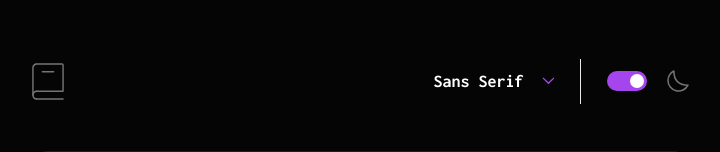
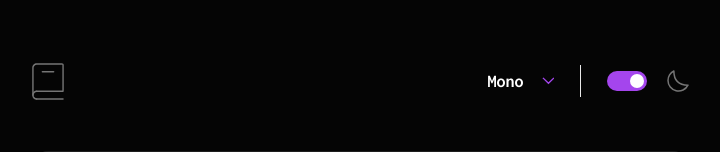
Before and after one commit to kanae367/dictionary-app, a React (Vite) app: page / in a window 1280 px wide. Shown: the top 152 px of the page, without its empty margins (280-1000 px from the left). Built offline with nearby package versions, Linux system fonts and the light colour scheme.

Commit message:
Реализован попап смены шрифта

```diff
--- a/src/App.scss
+++ b/src/App.scss
@@ -39,17 +39,24 @@
 }
 
 .fonts-select{
+    position: relative;
+    display: flex;
+    align-items: center;
+    color: var(--light-black);
+
+    &__text{
+        font-size: var(--body-small-size);
+        line-height: var(--body-medium-line);
+        position: relative;
+        font-weight: bold;
+        word-break: keep-all;
         display: flex;
         flex-shrink: 0;
         gap: 16px;
         align-items: center;
-    position: relative;
+        cursor: pointer;
 
-    @media screen and (min-width: 768px) {
-        gap: 18px;
-    }
-
-    &::after{
+        &::after {
             position: absolute;
             content: '';
             top: -4px;
@@ -63,14 +70,9 @@
             }
         }
 
-    &__text{
-        font-size: var(--body-small-size);
-        line-height: var(--body-medium-line);
-        font-weight: bold;
-        word-break: keep-all;
-
         @media screen and (min-width: 768px) {
             font-size: var(--body-medium-size);
+            gap: 18px;
         }
     }
 
@@ -106,7 +108,7 @@
             transform: translateX(20px);
         }
 
-        &:checked+.slider{
+        &:checked+.slider, &:hover+.slider{
             background-color: var(--purple);
         }
     }
--- a/src/App.tsx
+++ b/src/App.tsx
@@ -1,11 +1,11 @@
 import { useState } from 'react'
 import { SubmitHandler, useForm } from 'react-hook-form';
 import book from './assets/icon_book.svg';
-import arrow from './assets/icon_arrow.svg';
 import moon from './assets/icon_moon.svg';
 import link from './assets/icon_link.svg';
 import getWord from './getWord.ts';
 import WordMeaning from './WordMeaning.tsx';
+import Select from './select/Select.tsx';
 import './darkTheme.scss';
 import './App.scss'
 import './Main.scss';
@@ -63,12 +63,14 @@ function App() {
         <header className='header'>
           <img className='header__icon' src={book} alt="book icon"/>
           <div className='header__controls'>
-            <div className='fonts-select'>
-              <span className='fonts-select__text'>
-                Sans Serif
-              </span>
-              <img className='fonts-select__icon' src={arrow} alt="arrow icon" />
-            </div>
+            <Select
+              setFont={setFont}
+              options={[
+                'Inter',
+                'Lora',
+                'Mono'
+              ]}
+              currentFont={font}/>
 
             <div className='theme-select'>
               <label className="theme-switch">
--- a/src/Main.scss
+++ b/src/Main.scss
@@ -15,6 +15,7 @@
         background-color: var(--dark-white);
         border: none;
         border-radius: 16px;
+        color: var(--light-black);
         font-size: 16px;
 
         @media screen and (min-width: 768px) {
@@ -54,6 +55,7 @@
         display: flex;
         justify-content: space-between;
         align-items: center;
+        color: var(--light-black);
 
         &-text{
             display: flex;
@@ -118,6 +120,7 @@
     gap: 16px;
     align-items: center;
     font-size: var(--body-medium-size);
+    color: var(--light-black);
     font-style: italic;
     font-weight: bold;
     width: 100%;
@@ -153,6 +156,7 @@
         flex-direction: column;
         line-height: var(--body-medium-line);
         gap: 13px;
+        color: var(--light-black);
         margin-bottom: 24px;
         font-size: var(--body-small-size);
 
@@ -241,7 +245,7 @@
     display: flex;
     align-items: center;
     margin-bottom: 8px;
-    color: var(--black);
+    color: var(--light-black);
     font-size: var(--body-small-size);
     line-height: var(--body-small-size);
     text-decoration: none;
--- a/src/darkTheme.scss
+++ b/src/darkTheme.scss
@@ -31,6 +31,10 @@
         &::after {
             transition: background-color .5s;
         }
+    }
+
+    .select{
+        transition: background-color .5s, box-shadow .5s;
     }
 }
 
@@ -69,4 +73,13 @@
             background-color: white;
         }
     }
+
+    .select{
+        background-color: var(--black);
+        box-shadow: 0 5px 30px var(--purple);
+
+        &__button{
+            color: white;
+        }
+    }
 }
--- /dev/null
+++ b/src/select/Select.tsx
@@ -0,0 +1,48 @@
+import { useState } from 'react';
+import arrow from '../assets/icon_arrow.svg';
+import './select.scss';
+
+interface IText{
+    Inter: 'Sans Serif';
+    Lora: 'Serif';
+    Mono: 'Mono';
+}
+
+const classToText:IText = {
+    Inter: 'Sans Serif',
+    Lora: 'Serif',
+    Mono: 'Mono'
+}
+
+const Select = ({options, setFont, currentFont}:{
+    options:["Inter", "Lora", "Mono"];
+    currentFont:'Inter' | 'Lora' | 'Mono';
+    setFont(arg0: 'Inter' | 'Lora' | 'Mono'):void;
+}) => {
+    const [isVisible, setIsVisible] = useState<Boolean>(false);
+
+    const handleOptionClick:typeof setFont = (option) => {
+        setFont(option);
+        setIsVisible(false);
+    }
+
+    const buttons = options.map(item => <button type='button' className='select__button' onClick={() => handleOptionClick(item)}>{classToText[item]}</button>)
+
+    return(
+        <div className='fonts-select'>
+            <span className='fonts-select__text' onClick={() => setIsVisible(!isVisible)}>
+                {classToText[currentFont]}
+                <img className='fonts-select__icon' src={arrow} alt="arrow icon" />
+            </span>
+
+            {
+                isVisible &&
+                    <div className='select'>
+                        {buttons}
+                    </div>
+            }
+        </div>
+    )
+}
+
+export default Select;
--- /dev/null
+++ b/src/select/select.scss
@@ -0,0 +1,36 @@
+.select{
+    position: absolute;
+    top: calc(100% + 11px);
+    z-index: 5;
+    right: 0;
+    width: 183px;
+    padding-top: 16px;
+    padding-bottom: 16px;
+    background-color: white;
+    box-shadow: 0 5px 30px rgba($color: #000000, $alpha: .1);
+    border-radius: 16px;
+
+    &__button{
+        width: 100%;
+        text-align: left;
+        padding-left: 24px;
+        padding-top: 8px;
+        padding-bottom: 8px;
+        background-color: transparent;
+        border: none;
+        color: var(--light-black);
+        transition: .5s color;
+        font-weight: bold;
+        font-size: var(--body-small-size);
+        line-height: var(--body-medium-line);
+
+        @media screen and (min-width: 768px) {
+            font-size: var(--body-medium-size);
+        }
+
+        &:hover{
+            color: var(--purple);
+            cursor: pointer;
+        }
+    }
+}
```
Lines whose indentation alone changed are shown as unchanged.
